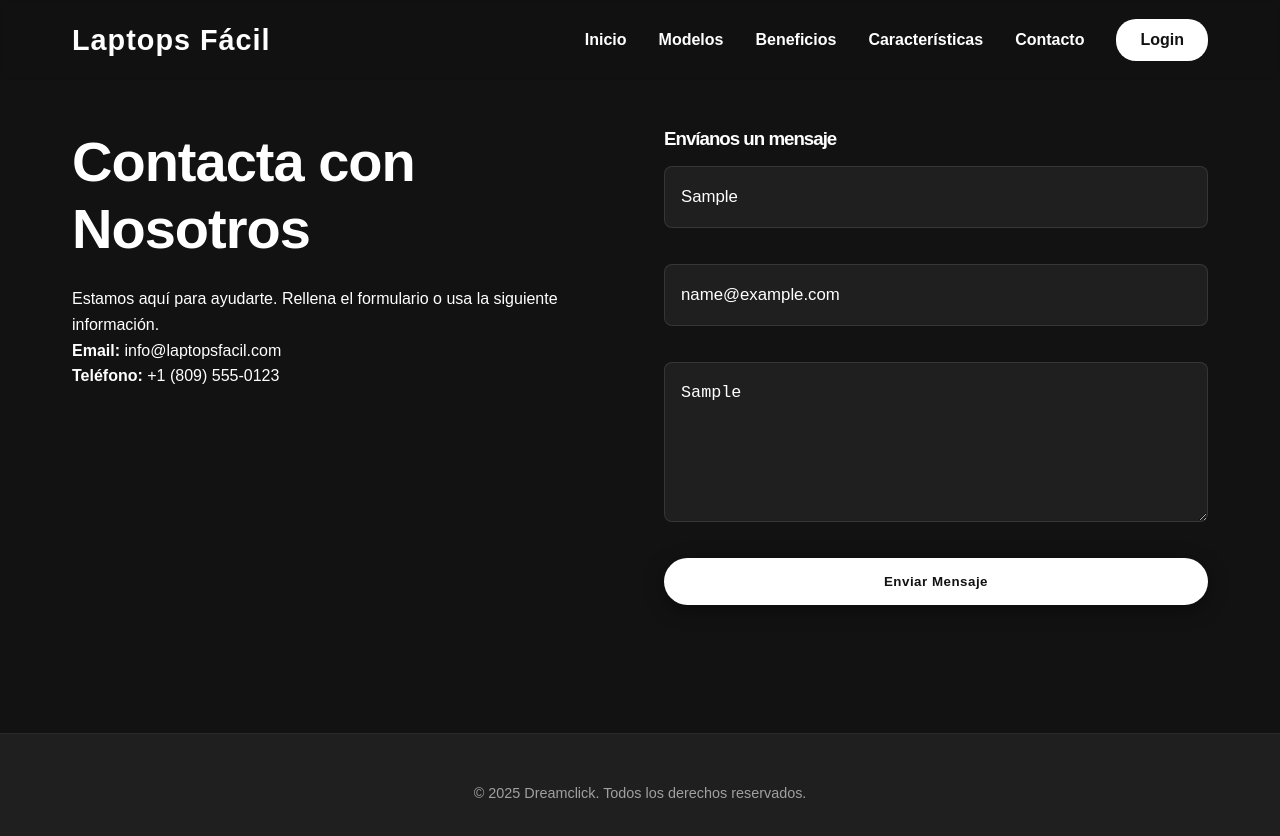
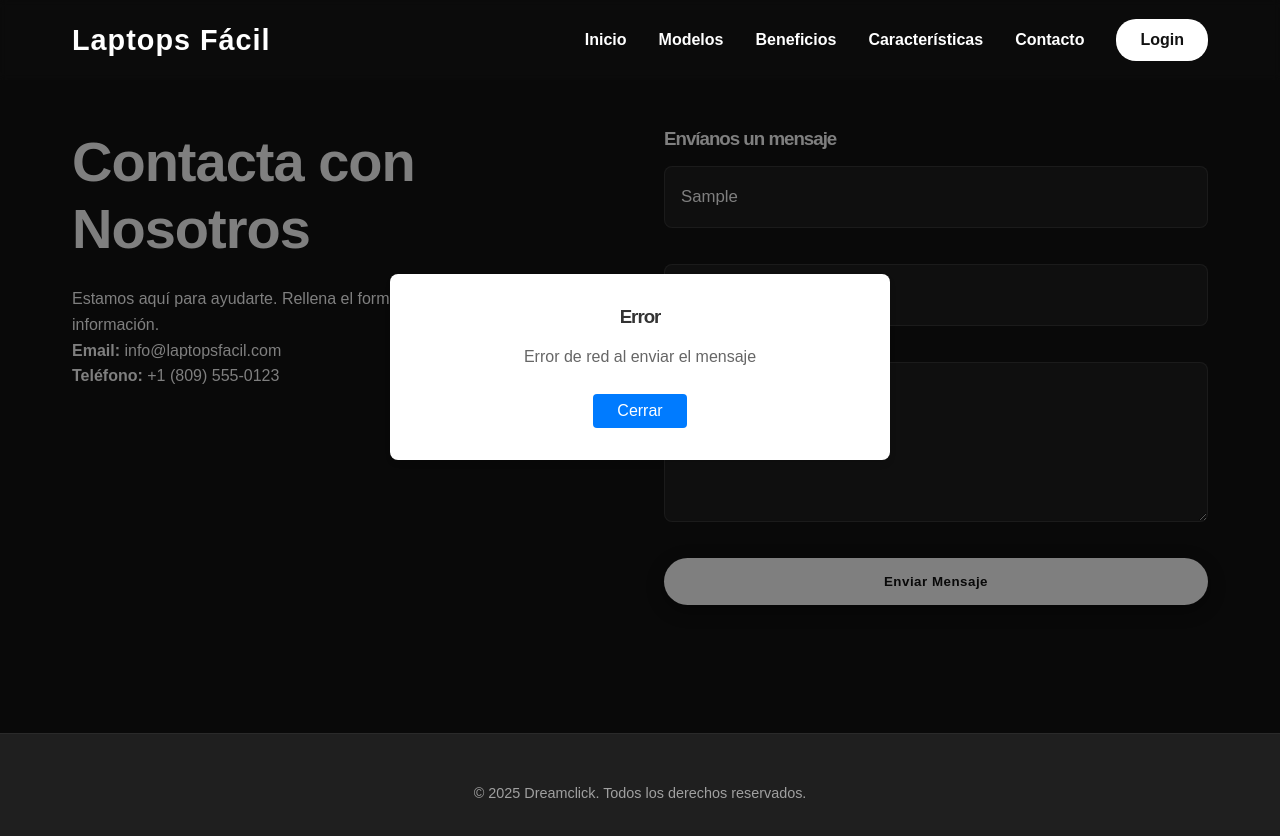
Before and after one commit to estephan12/TalentoDigital-project, a React (Create React App) app in the folder landing-spa/: page /contacto in a window 1280 px wide. Both pictures are taken after typing "Sample", "name@example.com", "Sample" into the empty fields and a click on the button "Enviar Mensaje". Shown: the top 836 px of the page. Built offline with nearby package versions, Linux system fonts and the light colour scheme; no server answers.

Commit message:
feat: implement a reusable modal component and integrate it into the contact page for form submission feedback.

```diff
--- /dev/null
+++ b/landing-spa/src/components/Modal/Modal.css
@@ -0,0 +1,66 @@
+.modal-overlay {
+  position: fixed;
+  top: 0;
+  left: 0;
+  right: 0;
+  bottom: 0;
+  background-color: rgba(0, 0, 0, 0.5);
+  display: flex;
+  justify-content: center;
+  align-items: center;
+  z-index: 1000;
+  opacity: 0;
+  visibility: hidden;
+  transition: opacity 0.3s ease, visibility 0.3s ease;
+}
+
+.modal-overlay.open {
+  opacity: 1;
+  visibility: visible;
+}
+
+.modal-content {
+  background: white;
+  padding: 2rem;
+  border-radius: 8px;
+  box-shadow: 0 4px 6px rgba(0, 0, 0, 0.1);
+  max-width: 500px;
+  width: 90%;
+  position: relative;
+  transform: translateY(-20px);
+  transition: transform 0.3s ease;
+  text-align: center;
+}
+
+.modal-overlay.open .modal-content {
+  transform: translateY(0);
+}
+
+.modal-header {
+  margin-bottom: 1rem;
+}
+
+.modal-header h3 {
+  margin: 0;
+  color: #333;
+}
+
+.modal-body {
+  margin-bottom: 1.5rem;
+  color: #666;
+}
+
+.modal-close-btn {
+  background-color: #007bff;
+  color: white;
+  border: none;
+  padding: 0.5rem 1.5rem;
+  border-radius: 4px;
+  cursor: pointer;
+  font-size: 1rem;
+  transition: background-color 0.2s;
+}
+
+.modal-close-btn:hover {
+  background-color: #0056b3;
+}
--- /dev/null
+++ b/landing-spa/src/components/Modal/Modal.js
@@ -0,0 +1,24 @@
+import React from 'react';
+import './Modal.css';
+
+const Modal = ({ isOpen, onClose, title, children }) => {
+    // if (!isOpen) return null; // Removed to allow CSS transitions
+
+    return (
+        <div className={`modal-overlay ${isOpen ? 'open' : ''}`} onClick={onClose}>
+            <div className="modal-content" onClick={(e) => e.stopPropagation()}>
+                <div className="modal-header">
+                    <h3>{title}</h3>
+                </div>
+                <div className="modal-body">
+                    {children}
+                </div>
+                <button className="modal-close-btn" onClick={onClose}>
+                    Cerrar
+                </button>
+            </div>
+        </div>
+    );
+};
+
+export default Modal;
--- a/landing-spa/src/pages/Contact.js
+++ b/landing-spa/src/pages/Contact.js
@@ -1,5 +1,6 @@
 import React, { useState } from 'react';
 import PageTransition from '../components/PageTransition/PageTransition';
+import Modal from '../components/Modal/Modal';
 
 import { API_URL } from '../config';
 
@@ -9,21 +10,36 @@ function Contact() {
   const [email, setEmail] = useState('');
   const [mensaje, setMensaje] = useState('');
 
+  // Estados para el Modal
+  const [showModal, setShowModal] = useState(false);
+  const [modalTitle, setModalTitle] = useState('');
+  const [modalMessage, setModalMessage] = useState('');
+
+  const handleCloseModal = () => {
+    setShowModal(false);
+  };
+
+  const showPopup = (title, message) => {
+    setModalTitle(title);
+    setModalMessage(message);
+    setShowModal(true);
+  };
+
   // 3. Manejador para el envío del formulario
   const handleSubmit = (e) => {
     e.preventDefault(); // Evita que la página se recargue
     // Validación básica en cliente antes de enviar
     if (!nombre || nombre.trim().length < 2) {
-      alert('Por favor ingresa tu nombre (mínimo 2 caracteres).');
+      showPopup('Atención', 'Por favor ingresa tu nombre (mínimo 2 caracteres).');
       return;
     }
     const emailRegex = /^\S+@\S+\.\S+$/;
     if (!email || !emailRegex.test(email)) {
-      alert('Por favor ingresa un email válido.');
+      showPopup('Atención', 'Por favor ingresa un email válido.');
       return;
     }
     if (!mensaje || mensaje.trim().length < 5) {
-      alert('Por favor escribe un mensaje más largo (mínimo 5 caracteres).');
+      showPopup('Atención', 'Por favor escribe un mensaje más largo (mínimo 5 caracteres).');
       return;
     }
 
@@ -37,7 +53,7 @@ function Contact() {
         });
         const data = await res.json();
         if (res.ok) {
-          alert(data.message || '¡Mensaje enviado con éxito!');
+          showPopup('¡Éxito!', data.message || '¡Mensaje enviado con éxito!');
           setNombre('');
           setEmail('');
           setMensaje('');
@@ -45,16 +61,16 @@ function Contact() {
           // Mostrar errores de validación del servidor si existen
           if (data && data.errors && Array.isArray(data.errors)) {
             const msgs = data.errors.map(e => e.msg || e.message || JSON.stringify(e)).join('\n');
-            alert(msgs);
+            showPopup('Error', msgs);
           } else if (data && data.message) {
-            alert(data.message);
+            showPopup('Error', data.message);
           } else {
-            alert('Error al enviar el mensaje');
+            showPopup('Error', 'Error al enviar el mensaje');
           }
         }
       } catch (err) {
         console.error('Error enviando mensaje:', err);
-        alert('Error de red al enviar el mensaje');
+        showPopup('Error', 'Error de red al enviar el mensaje');
       }
     })();
   };
@@ -109,9 +125,15 @@ function Contact() {
               </div>
               <button type="submit" className="btn btn-primary">Enviar Mensaje</button>
             </form>
-            {/* Este div de mensaje se puede manejar con estado también */}
           </div>
         </div>
+        <Modal
+          isOpen={showModal}
+          onClose={handleCloseModal}
+          title={modalTitle}
+        >
+          <p>{modalMessage}</p>
+        </Modal>
       </section>
     </PageTransition>
   );
```
